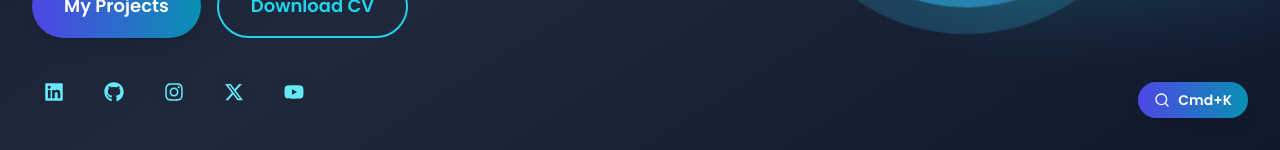
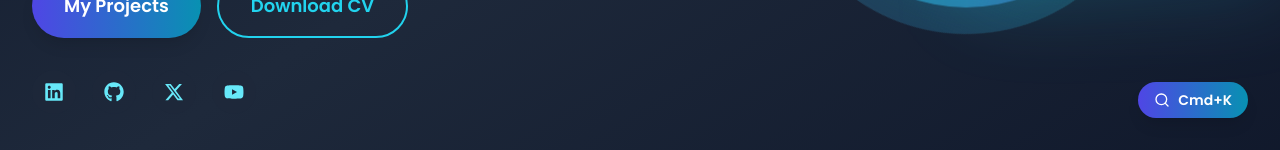
Before and after one commit to harisai-singuluri/Harisai-Portfolio, a React (Vite) app: page / in a window 1280 px wide. Shown: the part 650-800 px from the top of the page. Built offline with nearby package versions, Linux system fonts and the light colour scheme.

Commit message:
Update social links and profile image alt text

```diff
--- a/src/components/About/About.jsx
+++ b/src/components/About/About.jsx
@@ -56,7 +56,6 @@ const About = () => {
           <div className="flex gap-3 sm:gap-4 justify-center lg:justify-start mt-4 sm:mt-6">
             <a href="https://www.linkedin.com/in/singuluri-harisai/" target="_blank" rel="noopener noreferrer" className="bg-slate-800/60 hover:bg-cyan-500/20 text-cyan-300 p-2 sm:p-3 rounded-full transition-all duration-300 text-lg sm:text-xl"><FaLinkedin /></a>
             <a href="https://github.com/harisai-singuluri" target="_blank" rel="noopener noreferrer" className="bg-slate-800/60 hover:bg-cyan-500/20 text-cyan-300 p-2 sm:p-3 rounded-full transition-all duration-300 text-lg sm:text-xl"><FaGithub /></a>
-            <a href="https://www.instagram.com/harisai_aura?igsh=dzJhbjJ6dHZkbmlw&utm_source=qr" target="_blank" rel="noopener noreferrer" className="bg-slate-800/60 hover:bg-cyan-500/20 text-cyan-300 p-2 sm:p-3 rounded-full transition-all duration-300 text-lg sm:text-xl"><FaInstagram /></a>
             <a href="https://x.com/VivekKumar2574" target="_blank" rel="noopener noreferrer" className="bg-slate-800/60 hover:bg-cyan-500/20 text-cyan-300 p-2 sm:p-3 rounded-full transition-all duration-300 text-lg sm:text-xl"><FaXTwitter /></a>
             <a href="https://www.youtube.com/@harisai_universe?si=aP_hQH0cR5mOmSur" target="_blank" rel="noopener noreferrer" className="bg-slate-800/60 hover:bg-cyan-500/20 text-cyan-300 p-2 sm:p-3 rounded-full transition-all duration-300 text-lg sm:text-xl"><FaYoutube /></a>
           </div>
@@ -113,7 +112,7 @@ const About = () => {
             >
               <img
                 src={profileImage}
-                alt="Vivek Kumar"
+                alt="Singuluri Harisai"
                 className="w-full h-full object-cover rounded-full"
               />
 
```
